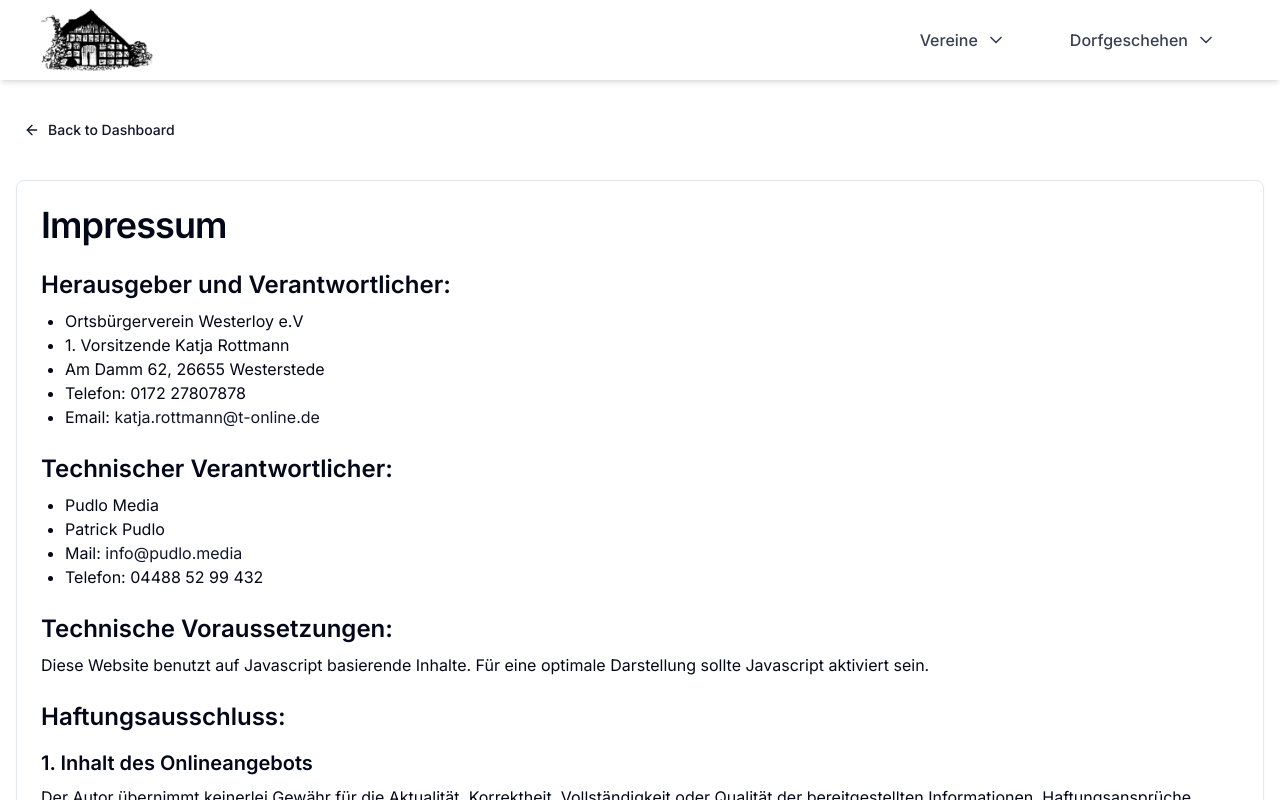
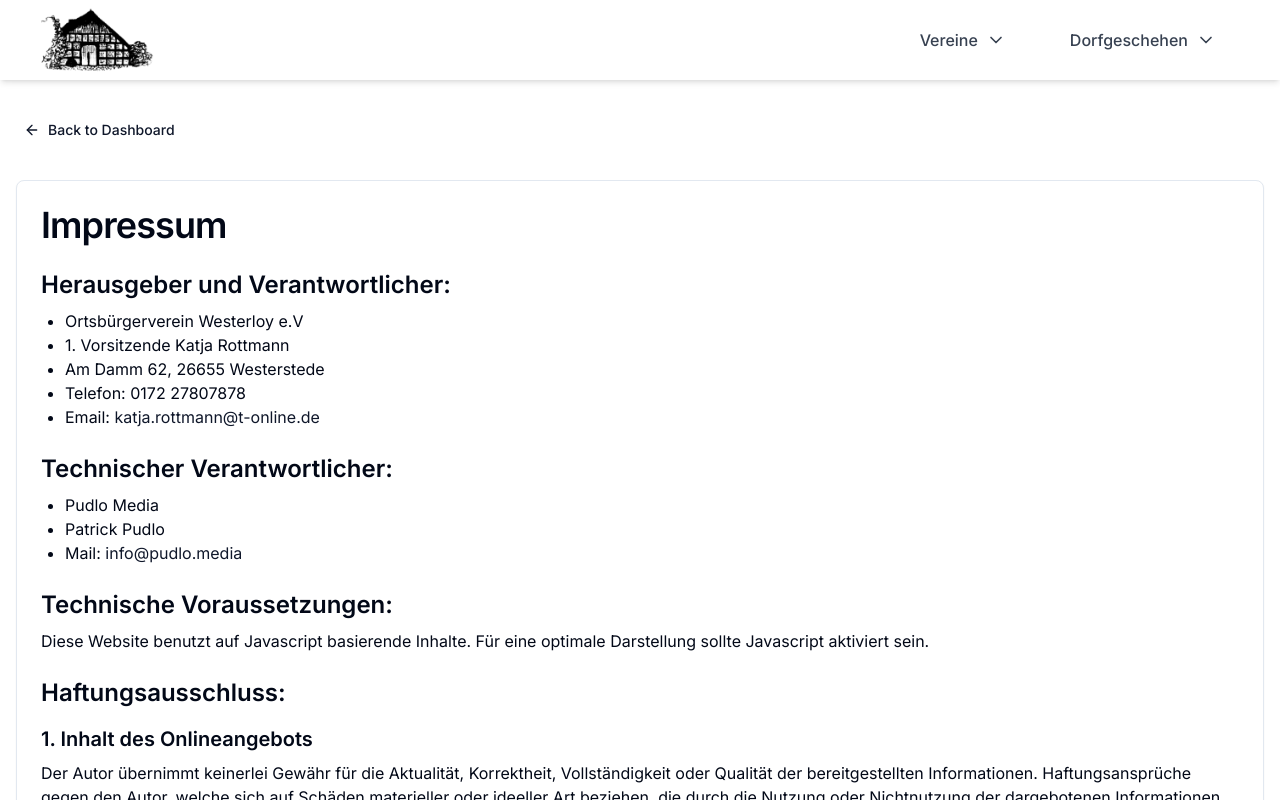
Before and after one commit to Pudl0/westerloy, a Next.js app: page /rechtliches/impressum in a window 1280 px wide. Shown: the top 800 px of the page. Built offline with nearby package versions, Linux system fonts and the light colour scheme.

Commit message:
Update page.tsx

```diff
--- a/src/app/rechtliches/impressum/page.tsx
+++ b/src/app/rechtliches/impressum/page.tsx
@@ -40,7 +40,6 @@ export default function LegalNotice() {
                       info@pudlo.media
                     </a>
                   </li>
-                  <li>Telefon: 04488 52 99 432</li>
                 </ul>
               </div>
 
```
